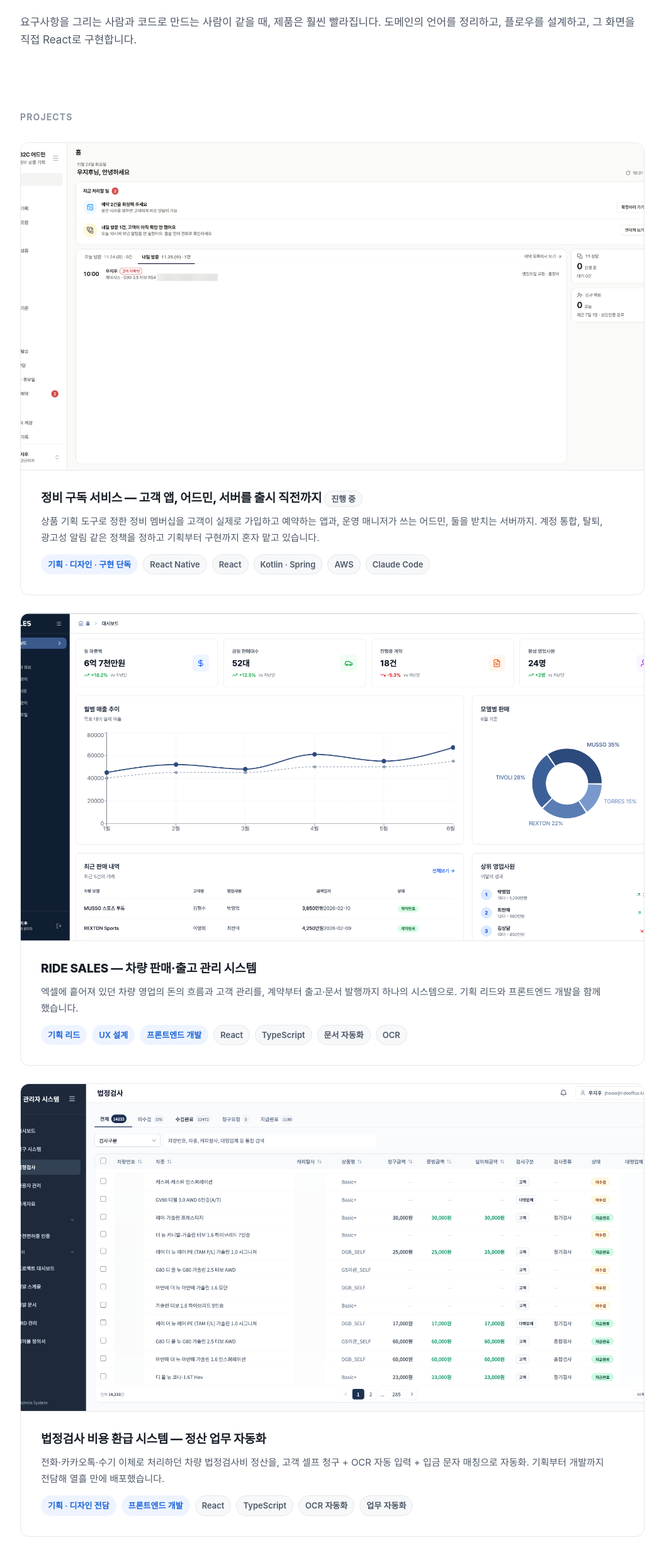
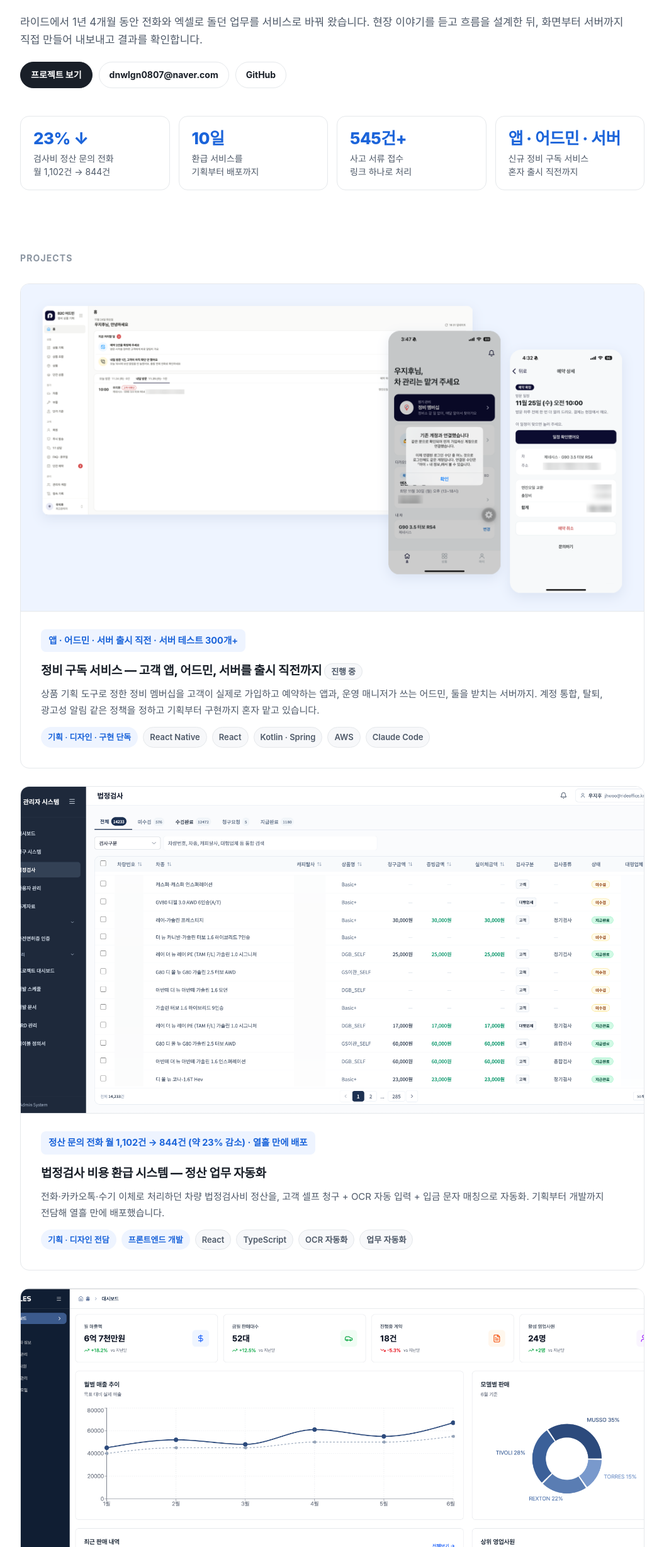
Before and after one commit to uzyhu/uzyhu.github.io, a plain HTML site: page index.html in a window 1280 px wide. Shown: the part 284-2740 px from the top of the page at 63% size, without its empty margins (112-1167 px from the left). Drawn offline with Linux system fonts and the light colour scheme; a web font is replaced by a local one.

Commit message:
랜딩 가독성 개선 — 첫 화면 핵심 숫자, 카드별 결과 한 줄, 결과 순 정렬, 경력 칸 프로젝트 링크, 정비 구독 썸네일
Co-Authored-By: Claude Opus 5.5 <noreply@anthropic.com>

```diff
--- a/assets/style.css
+++ b/assets/style.css
@@ -62,6 +62,25 @@ a { color: inherit; text-decoration: none; }
   line-height: 1.35; margin-bottom: 24px;
 }
 .hero p { font-size: 17px; color: var(--ink-soft); }
+.hero .hero-links { margin-top: 20px; display: flex; flex-wrap: wrap; gap: 10px; }
+.hero .hero-links a {
+  font-size: 14px; font-weight: 700; padding: 8px 16px; border-radius: 999px;
+  border: 1px solid var(--line); color: var(--ink);
+}
+.hero .hero-links a.primary { background: var(--ink); color: #fff; border-color: var(--ink); }
+.stats {
+  display: grid; grid-template-columns: repeat(4, 1fr); gap: 14px; margin-top: 44px;
+}
+.stats .stat {
+  border: 1px solid var(--line); border-radius: var(--radius); padding: 18px 20px; background: var(--bg);
+}
+.stats .stat b { display: block; font-size: 26px; font-weight: 800; letter-spacing: -0.02em; color: var(--accent); line-height: 1.3; }
+.stats .stat span { font-size: 14px; color: var(--ink-soft); line-height: 1.5; display: block; margin-top: 4px; }
+@media (max-width: 720px) { .stats { grid-template-columns: 1fr 1fr; } }
+.project-card .result {
+  display: inline-block; font-size: 14.5px; font-weight: 700; color: var(--accent);
+  background: var(--accent-soft); border-radius: 8px; padding: 6px 12px; margin-bottom: 14px;
+}
 
 /* ============ Project cards ============ */
 .section-label {
--- a/index.html
+++ b/index.html
@@ -28,9 +28,20 @@
       <span class="eyebrow">Product Engineer</span>
       <h1>기획부터 개발까지,<br />제품이 실제로 돌아가게 만듭니다</h1>
       <p>
-        요구사항을 그리는 사람과 코드로 만드는 사람이 같을 때, 제품은 훨씬 빨라집니다.
-        도메인의 언어를 정리하고, 플로우를 설계하고, 그 화면을 직접 React로 구현합니다.
+        라이드에서 1년 4개월 동안 전화와 엑셀로 돌던 업무를 서비스로 바꿔 왔습니다.
+        현장 이야기를 듣고 흐름을 설계한 뒤, 화면부터 서버까지 직접 만들어 내보내고 결과를 확인합니다.
       </p>
+      <div class="hero-links">
+        <a class="primary" href="#projects">프로젝트 보기</a>
+        <a href="mailto:dnwlgn0807@naver.com">dnwlgn0807@naver.com</a>
+        <a href="https://github.com/uzyhu" target="_blank">GitHub</a>
+      </div>
+      <div class="stats">
+        <div class="stat"><b>23% ↓</b><span>검사비 정산 문의 전화<br />월 1,102건 → 844건</span></div>
+        <div class="stat"><b>10일</b><span>환급 서비스를<br />기획부터 배포까지</span></div>
+        <div class="stat"><b>545건+</b><span>사고 서류 접수<br />링크 하나로 처리</span></div>
+        <div class="stat"><b>앱 · 어드민 · 서버</b><span>신규 정비 구독 서비스<br />혼자 출시 직전까지</span></div>
+      </div>
     </div>
   </section>
 
@@ -40,9 +51,10 @@
 
       <a class="project-card" href="projects/ride-care.html">
         <div class="thumb">
-          <img src="assets/ride-care/admin-17-home-visit.png" alt="정비 구독 서비스 어드민 홈" />
+          <img src="assets/ride-care/thumb.png" alt="정비 구독 서비스 어드민과 앱 화면" />
         </div>
         <div class="body">
+          <div class="result">앱 · 어드민 · 서버 출시 직전 · 서버 테스트 300개+</div>
           <h3>정비 구독 서비스 — 고객 앱, 어드민, 서버를 출시 직전까지 <span class="tag">진행 중</span></h3>
           <p>
             상품 기획 도구로 정한 정비 멤버십을 고객이 실제로 가입하고 예약하는 앱과, 운영 매니저가 쓰는 어드민, 둘을 받치는 서버까지.
@@ -59,11 +71,34 @@
         </div>
       </a>
 
+      <a class="project-card" href="projects/inspection-refund.html">
+        <div class="thumb">
+          <img src="assets/inspection-refund/a-list-all.png" alt="법정검사 비용 환급 시스템 어드민" />
+        </div>
+        <div class="body">
+          <div class="result">정산 문의 전화 월 1,102건 → 844건 (약 23% 감소) · 열흘 만에 배포</div>
+          <h3>법정검사 비용 환급 시스템 — 정산 업무 자동화</h3>
+          <p>
+            전화·카카오톡·수기 이체로 처리하던 차량 법정검사비 정산을,
+            고객 셀프 청구 + OCR 자동 입력 + 입금 문자 매칭으로 자동화. 기획부터 개발까지 전담해 열흘 만에 배포했습니다.
+          </p>
+          <div class="tags">
+            <span class="tag blue">기획 · 디자인 전담</span>
+            <span class="tag blue">프론트엔드 개발</span>
+            <span class="tag">React</span>
+            <span class="tag">TypeScript</span>
+            <span class="tag">OCR 자동화</span>
+            <span class="tag">업무 자동화</span>
+          </div>
+        </div>
+      </a>
+
       <a class="project-card" href="projects/ride-sales.html">
         <div class="thumb">
           <img src="assets/ride-sales/app-dashboard.png" alt="RIDE SALES 대시보드 화면" />
         </div>
         <div class="body">
+          <div class="result">엑셀 여러 개 → 시스템 하나 · 동작하는 프로토타입 900회+ 반복</div>
           <h3>RIDE SALES — 차량 판매·출고 관리 시스템</h3>
           <p>
             엑셀에 흩어져 있던 차량 영업의 돈의 흐름과 고객 관리를,
@@ -81,32 +116,12 @@
         </div>
       </a>
 
-      <a class="project-card" href="projects/inspection-refund.html">
-        <div class="thumb">
-          <img src="assets/inspection-refund/a-list-all.png" alt="법정검사 비용 환급 시스템 어드민" />
-        </div>
-        <div class="body">
-          <h3>법정검사 비용 환급 시스템 — 정산 업무 자동화</h3>
-          <p>
-            전화·카카오톡·수기 이체로 처리하던 차량 법정검사비 정산을,
-            고객 셀프 청구 + OCR 자동 입력 + 입금 문자 매칭으로 자동화. 기획부터 개발까지 전담해 열흘 만에 배포했습니다.
-          </p>
-          <div class="tags">
-            <span class="tag blue">기획 · 디자인 전담</span>
-            <span class="tag blue">프론트엔드 개발</span>
-            <span class="tag">React</span>
-            <span class="tag">TypeScript</span>
-            <span class="tag">OCR 자동화</span>
-            <span class="tag">업무 자동화</span>
-          </div>
-        </div>
-      </a>
-
       <a class="project-card" href="projects/accident-intake.html">
         <div class="thumb">
           <img src="assets/accident-intake/flow-mobile.png" alt="사고접수 징구 시스템 모바일 플로우" />
         </div>
         <div class="body">
+          <div class="result">도입 후 545건+ 접수 · 인증 실패해도 접수가 끝나는 이중 경로</div>
           <h3>사고접수 징구 시스템 — 차량 사고 서류 접수 모바일 웹</h3>
           <p>
             거래처(캐피탈사)의 고객이 차량 사고 시 링크 하나로 동의·본인인증·서류 제출까지 끝내는 모바일 웹.
@@ -129,6 +144,7 @@
           <img src="assets/service-pricing/planning.png" alt="정비 상품 기획 도구 화면" />
         </div>
         <div class="body">
+          <div class="result">한 차종 23,184개 조합 비교 · 상품 버전을 101개 차종에 적용</div>
           <h3>정비 상품 기획 도구 — 신규 B2C 정비 서비스의 수익 구조 설계 <span class="tag">진행 중</span></h3>
           <p>
             부품 원가·교환 주기·방문 주기·마진을 넣으면 월요금과 대당 이익, 손익분기가 바로 계산되는 사내 도구.
@@ -196,20 +212,25 @@
 
       <div class="exp-item">
         <div class="exp-head">
-          <h3>라이드 <span class="role">기획 · 프론트엔드 개발</span></h3>
-          <span class="period">2025.07 – 현재</span>
+          <h3>라이드 <span class="role">기획 · 디자인 · 개발</span></h3>
+          <span class="period">2025.07 – 현재 (1년 4개월)</span>
         </div>
         <ul>
-          <li>차량 판매·출고 관리 시스템(RIDE SALES)의 기획 리드 — 도메인·용어 정리, 업무 플로우 설계, 영업팀·개발팀 조율</li>
-          <li>출고 문서 자동화 기능 개발 — OCR 검수 워크플로우, DOM 기반 PDF 생성, 발행 연동</li>
-          <li>신규 B2C 정비 구독 서비스의 고객 앱 · 어드민 · 서버 기획과 구현 (진행 중)</li>
+          <li><a href="projects/ride-care.html"><strong>정비 구독 서비스</strong></a> — 신규 B2C 서비스의 고객 앱 · 어드민 · 서버를 혼자 기획하고 구현 (진행 중)</li>
+          <li><a href="projects/inspection-refund.html"><strong>법정검사 비용 환급</strong></a> — 열흘 만에 배포, 정산 문의 전화 약 23% 감소</li>
+          <li><a href="projects/ride-sales.html"><strong>RIDE SALES</strong></a> — 차량 판매 · 출고 관리 시스템 기획 리드, 출고 문서 자동화 직접 구현</li>
+          <li><a href="projects/accident-intake.html"><strong>사고접수 징구</strong></a> — 고객 모바일 웹과 직원 어드민 전담, 545건+ 접수</li>
+          <li><a href="projects/service-pricing.html"><strong>정비 상품 기획 도구</strong></a> — 원가로 월요금과 손익분기를 계산하는 사내 도구</li>
+          <li>어드민 공통 디자인 시스템 — 26종 컴포넌트를 Figma로 설계하고 React로 구현해 운영</li>
         </ul>
         <div class="tags">
           <span class="tag">React</span>
           <span class="tag">TypeScript</span>
+          <span class="tag">React Native</span>
+          <span class="tag">Kotlin · Spring</span>
           <span class="tag">Figma</span>
+          <span class="tag">Claude Code</span>
         </div>
-        <a class="case-link" href="projects/ride-sales.html">→ RIDE SALES 케이스 스터디 보기</a>
       </div>
 
       <div class="exp-item">
```
Also changed, not shown: assets/ride-care/thumb.png (added).
